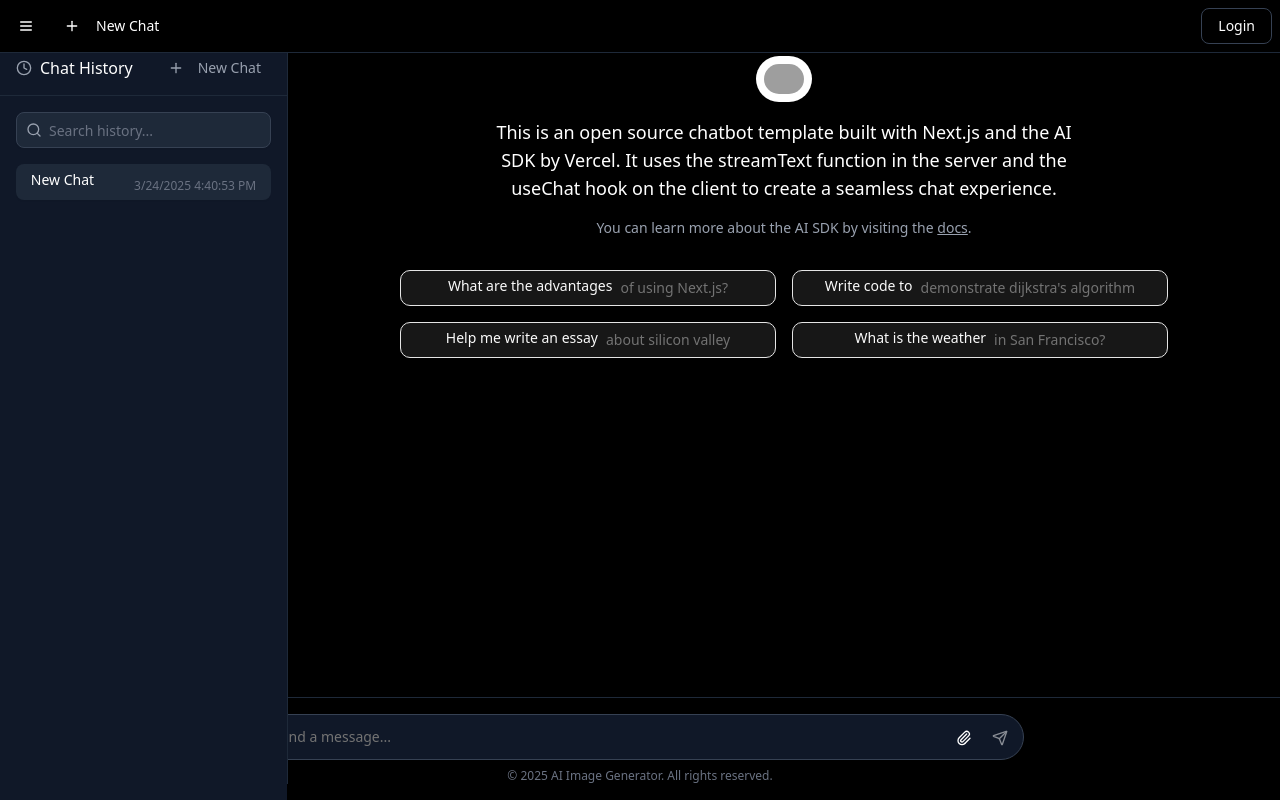
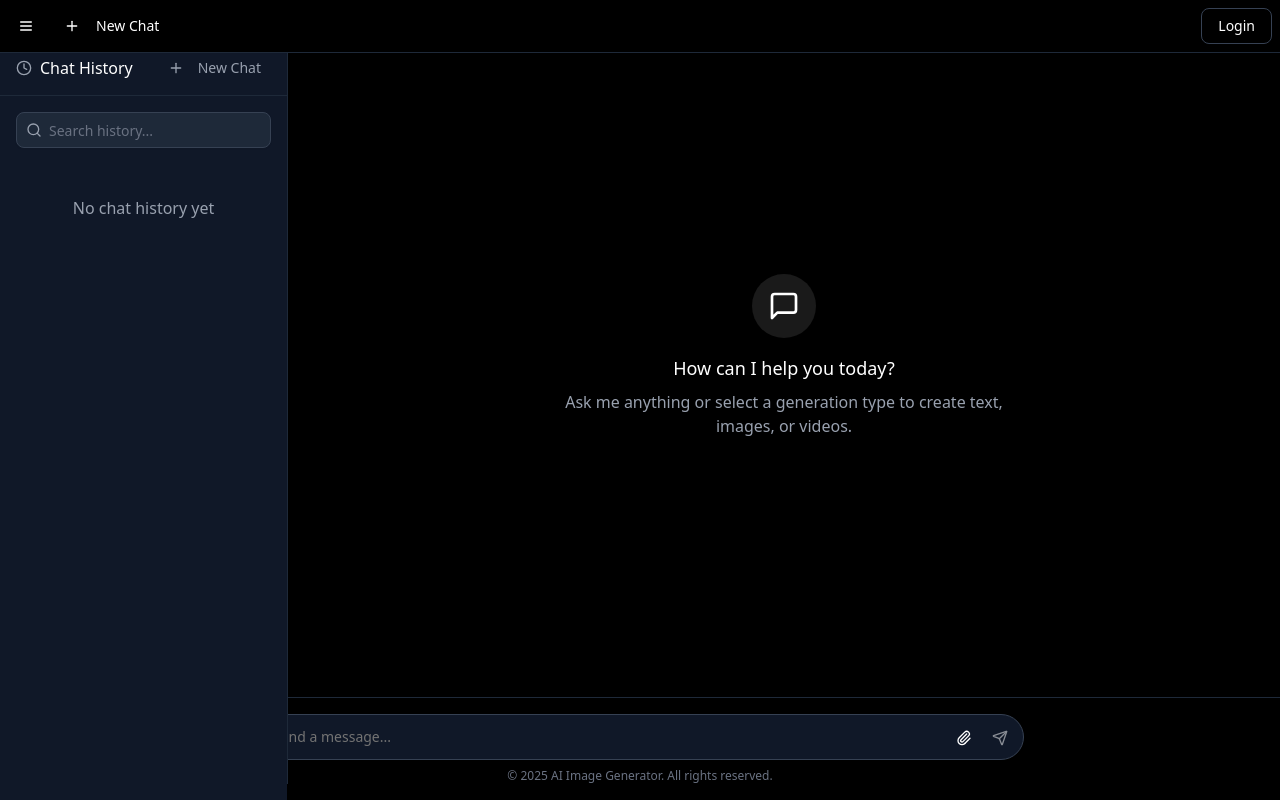
Before and after one commit to 0xshariq/ai-powered-chatbot, a Next.js app: page /dashboard in a window 1280 px wide. Built offline with nearby package versions, Linux system fonts and the light colour scheme; grey boxes are pictures that could not be loaded.

Commit message:
Minor change

```diff
--- a/src/app/chat-interface.tsx
+++ b/src/app/chat-interface.tsx
@@ -18,7 +18,7 @@ type FeedbackType = "liked" | "disliked" | null
 
 interface Message {
   id: string
-  role: "assistant" | "user" | "system"
+  role: "assistant" | "user"
   content: string
   timestamp: string
   type?: GenerationType
@@ -325,22 +325,6 @@ export default function ChatInterface() {
     }, 0)
   }
 
-  // Add a welcome message if there are no messages
-  useEffect(() => {
-    if (messages.length === 0) {
-      setMessages([
-        {
-          id: uuidv4(),
-          role: "system",
-          content:
-            "This is an open source chatbot template built with Next.js and the AI SDK by Vercel. It uses the streamText function in the server and the useChat hook on the client to create a seamless chat experience.",
-          timestamp: new Date().toLocaleTimeString(),
-          type: "text",
-        },
-      ])
-    }
-  }, [messages.length])
-
   return (
     <div className="flex flex-col h-full bg-black text-white" ref={chatContainerRef}>
       {/* No header needed here as it's in the layout */}
@@ -351,31 +335,8 @@ export default function ChatInterface() {
               messages.map((message, index) => (
                 <div
                   key={message.id || `${message.timestamp}-${index}`}
-                  className={cn("flex flex-col", message.role === "system" && "items-center text-center")}
+                  className="flex flex-col"
                 >
-                  {message.role === "system" ? (
-                    <div className="max-w-xl space-y-4">
-                      <div className="flex justify-center">
-                        <div className="bg-white rounded-full p-2">
-                          <Image
-                            src="/placeholder.svg?height=40&width=40"
-                            alt="Logo"
-                            width={40}
-                            height={40}
-                            className="rounded-full"
-                          />
-                        </div>
-                      </div>
-                      <p className="text-lg">{message.content}</p>
-                      <p className="text-sm text-gray-400">
-                        You can learn more about the AI SDK by visiting the{" "}
-                        <Link href="#" className="underline">
-                          docs
-                        </Link>
-                        .
-                      </p>
-                    </div>
-                  ) : (
                   <div
                   className={cn(
                     "max-w-3xl rounded-lg p-4",
@@ -471,7 +432,6 @@ export default function ChatInterface() {
                     </div>
                   )}
                   </div>
-                  )}
                 </div>
               ))
             ) : (
@@ -505,7 +465,7 @@ export default function ChatInterface() {
             )}
 
             {/* Suggestions */}
-            {messages.length === 1 && messages[0].role === "system" && (
+            {messages.length === 1 && messages[0].role === "assistant" && (
               <div className="grid grid-cols-1 md:grid-cols-2 gap-4 max-w-3xl mx-auto mt-8">
                 <Suggestion
                   title="What are the advantages"
```
Lines whose indentation alone changed are shown as unchanged.
